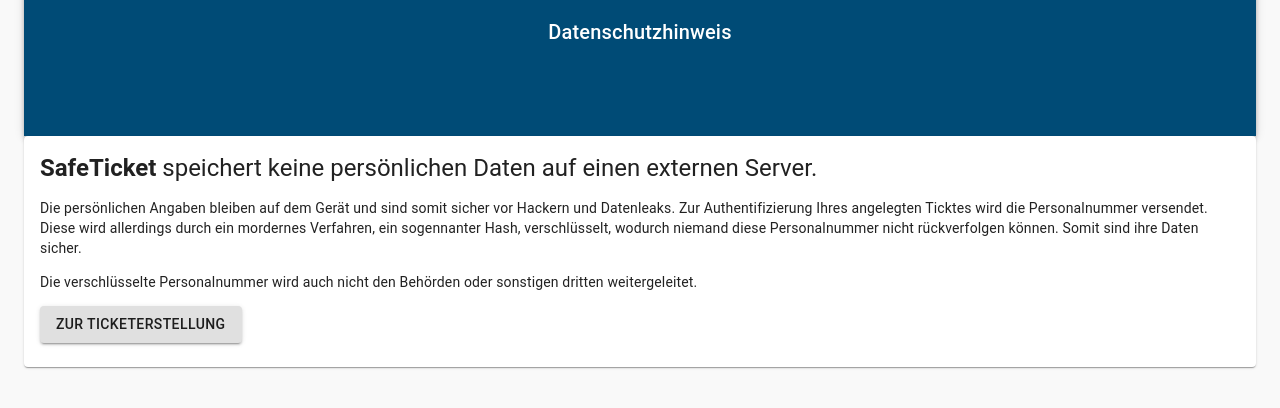
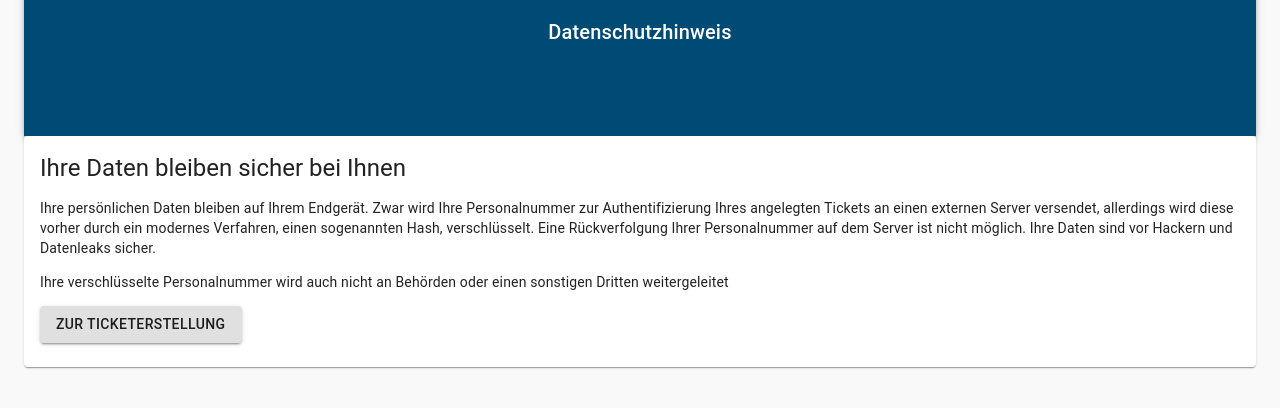
Before and after one commit to Lockdown-WirVsVirus/lockdown-app-frontend, a React (Create React App) app: page /privacy in a window 1280 px wide. Shown: the top 408 px of the page. Built offline with nearby package versions, Linux system fonts and the light colour scheme; no server answers.

Commit message:
Text von Marketing

```diff
--- a/src/views/5dataprivacystatement/PrivacyStatement.tsx
+++ b/src/views/5dataprivacystatement/PrivacyStatement.tsx
@@ -23,24 +23,24 @@
         <Card>
           <CardContent>
             <Typography variant="h5" component="h2">
-              <b>SafeTicket</b> speichert keine persönlichen Daten auf einen
-              externen Server.
+              Ihre Daten bleiben sicher bei Ihnen
             </Typography>
             <Typography variant="body2" component="p">
               <p>
-                Die persönlichen Angaben bleiben auf dem Gerät und sind somit
-                sicher vor Hackern und Datenleaks. Zur Authentifizierung Ihres
-                angelegten Ticktes wird die Personalnummer versendet. Diese wird
-                allerdings durch ein mordernes Verfahren, ein sogennanter Hash,
-                verschlüsselt, wodurch niemand diese Personalnummer nicht
-                rückverfolgen können. Somit sind ihre Daten sicher.
+                Ihre persönlichen Daten bleiben auf Ihrem Endgerät. Zwar wird
+                Ihre Personalnummer zur Authentifizierung Ihres angelegten
+                Tickets an einen externen Server versendet, allerdings wird
+                diese vorher durch ein modernes Verfahren, einen sogenannten
+                Hash, verschlüsselt. Eine Rückverfolgung Ihrer Personalnummer
+                auf dem Server ist nicht möglich. Ihre Daten sind vor
+                Hackern und Datenleaks sicher.
               </p>
             </Typography>
             <Typography variant="body2" component="p">
               <p>
                 {" "}
-                Die verschlüsselte Personalnummer wird auch nicht den Behörden
-                oder sonstigen dritten weitergeleitet.
+                Ihre verschlüsselte Personalnummer wird auch nicht an Behörden
+                oder einen sonstigen Dritten weitergeleitet
               </p>
             </Typography>
 
```
